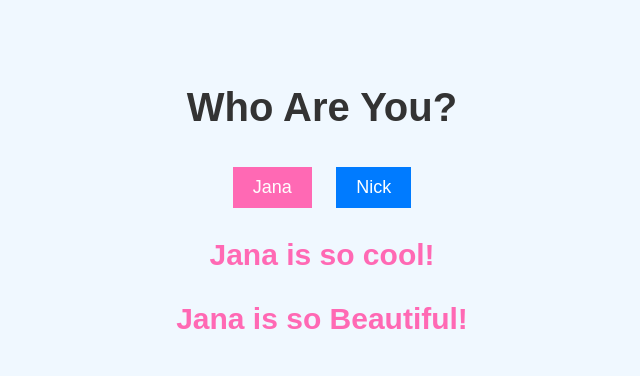
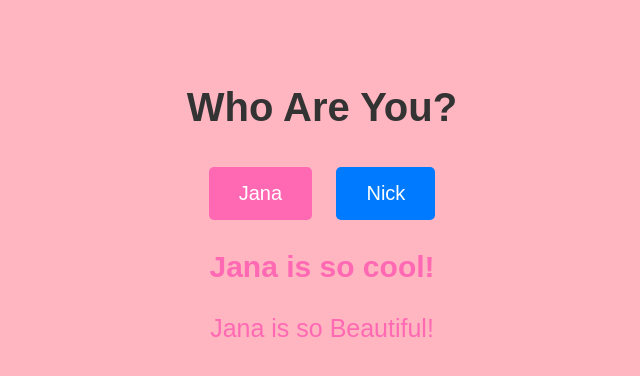
Before and after one commit to Transactic2/both, a plain HTML site: page index.html in a window 1280 px wide. Both pictures are taken after a click on the button "Jana". Shown: the whole page, without its empty margins (318-958 px from the left). Drawn offline with Linux system fonts and the light colour scheme.

Commit message:
Update index.html

```diff
--- a/index.html
+++ b/index.html
@@ -10,17 +10,23 @@
             text-align: center;
             background-color: #f0f8ff;
             padding: 50px;
+            transition: background-color 0.5s ease;
         }
         h1 {
             color: #333;
             font-size: 40px;
         }
         button {
-            padding: 10px 20px;
-            font-size: 18px;
+            padding: 15px 30px;
+            font-size: 20px;
             border: none;
             cursor: pointer;
+            border-radius: 5px;
             margin: 10px;
+            transition: background-color 0.3s ease, transform 0.2s ease;
+        }
+        button:focus {
+            outline: none;
         }
         button.jana {
             background-color: #FF69B4;
@@ -28,6 +34,7 @@
         }
         button.jana:hover {
             background-color: #d94783;
+            transform: scale(1.1);
         }
         button.nick {
             background-color: #007BFF;
@@ -35,6 +42,7 @@
         }
         button.nick:hover {
             background-color: #0056b3;
+            transform: scale(1.1);
         }
         #response {
             font-size: 30px;
@@ -43,9 +51,9 @@
             margin-top: 20px;
         }
         #randomWord {
-            font-size: 30px;
-            font-weight: bold;
-            margin-top: 20px;
+            font-size: 25px;
+            margin-top: 10px;
+            color: #555;
         }
     </style>
 </head>
@@ -60,19 +68,22 @@
     <p id="randomWord"></p>
 
     <script>
-        const janaWords = ["Awesome", "Beautiful", "Smart", "Amazing", "Funny", "Pretty", "lovely", "Inspirational", "Brilliant", "Kind"];
+        const janaWords = ["Awesome", "Beautiful", "Smart", "Amazing", "Funny", "Pretty", "Lovely", "Inspirational", "Brilliant", "Kind"];
         const nickWords = ["Silly"];
 
         function selectPerson(person) {
             const responseElement = document.getElementById("response");
             const randomWordElement = document.getElementById("randomWord");
+            const bodyElement = document.body;
 
             if (person === "Jana") {
+                bodyElement.style.backgroundColor = "#FFB6C1";
                 responseElement.style.color = "#FF69B4";
                 randomWordElement.style.color = "#FF69B4";
                 responseElement.innerText = "Jana is so cool!";
                 generateRandomWord(janaWords, "Jana");
             } else if (person === "Nick") {
+                bodyElement.style.backgroundColor = "#ADD8E6";
                 responseElement.style.color = "#007BFF";
                 randomWordElement.style.color = "#007BFF";
                 responseElement.innerText = "Nick is so cool!";
```
